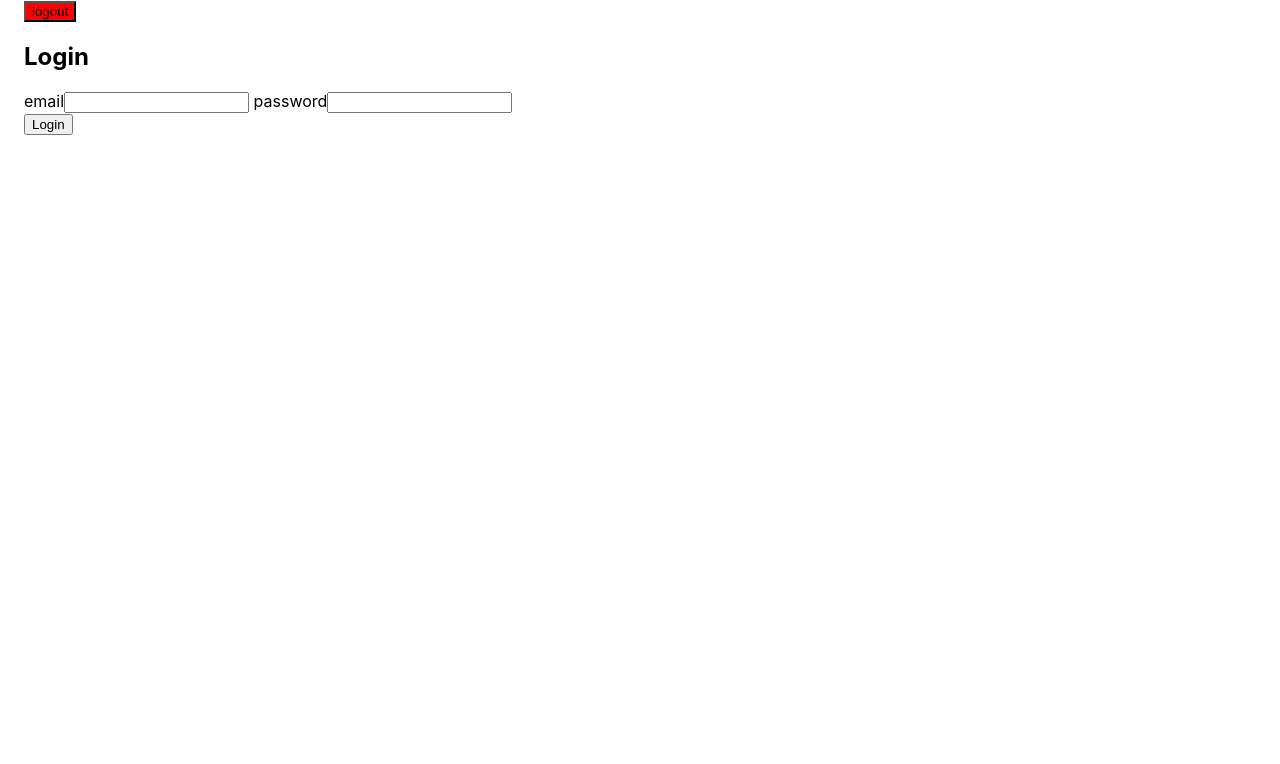
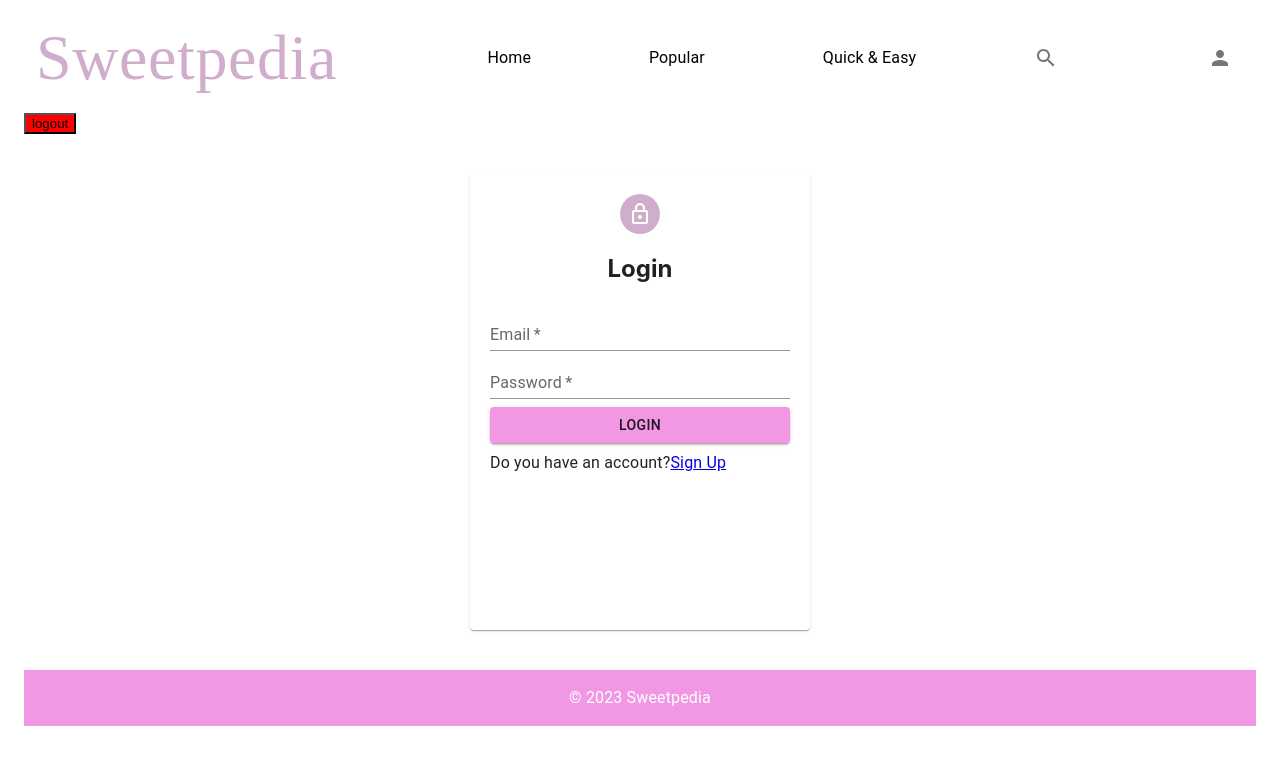
Before and after one commit to moniquemsantos/Sweetpedia-MERN-App, a React (Create React App) app in the folder client/: page /login in a window 1280 px wide. Shown: the top 764 px of the page. Built offline with nearby package versions, Linux system fonts and the light colour scheme; a web font is replaced by a local one.

Commit message:
FEAT: AppBar List Item Button

```diff
--- a/client/src/components/AppBar.js
+++ b/client/src/components/AppBar.js
@@ -5,6 +5,7 @@ import IconButton from "@mui/material/IconButton";
 import Typography from "@mui/material/Typography";
 import Menu from "@mui/material/Menu";
 import MenuItem from "@mui/material/MenuItem";
+import { useNavigate } from "react-router-dom";
 import { ListItemButton, ListItemIcon, ListItemText } from "@mui/material";
 import Tooltip from "@mui/material/Tooltip";
 import { MyList } from "../styles/appBar";
@@ -17,6 +18,9 @@ const settings = ["Profile", "Logout"];
 function AppBar() {
   const [anchorElNav, setAnchorElNav] = React.useState(null);
   const [anchorElUser, setAnchorElUser] = React.useState(null);
+
+
+  const navigate = useNavigate();
 
   const handleOpenNavMenu = (event) => {
     setAnchorElNav(event.currentTarget);
@@ -76,9 +80,15 @@ function AppBar() {
           </Menu>
         </Box>
         <MyList type="row">
+        <ListItemButton onClick={() => navigate("/")}>
           <ListItemText primary="Home" />
+         </ListItemButton>
+         <ListItemButton onClick={() => navigate("")}>
           <ListItemText primary="Popular" />
+          </ListItemButton>
+          <ListItemButton onClick={() => navigate("")}>
           <ListItemText primary="Quick & Easy" />
+          </ListItemButton>
           <ListItemButton>
             <ListItemIcon>
               <SearchIcon />
--- a/client/src/components/RecipeCard.js
+++ b/client/src/components/RecipeCard.js
@@ -3,7 +3,9 @@ import Card from "@mui/material/Card";
 import CardContent from "@mui/material/CardContent";
 import CardMedia from "@mui/material/CardMedia";
 import Typography from "@mui/material/Typography";
-import { CardActionArea } from "@mui/material";
+import { CardActionArea, CardActions } from "@mui/material";
+import IconButton from "@mui/material/IconButton";
+import FavoriteIcon from "@mui/icons-material/Favorite";
 
 const Recipe = ({ recipe }) => {
   return (
@@ -26,6 +28,11 @@ const Recipe = ({ recipe }) => {
           </Typography>
         </CardContent>
       </CardActionArea>
+      <CardActions>
+      <IconButton aria-label="add to favorites">
+        <FavoriteIcon />
+      </IconButton>
+      </CardActions>
     </Card>
   );
 };
--- a/client/src/components/RecipesList.js
+++ b/client/src/components/RecipesList.js
@@ -1,4 +1,4 @@
-import { useEffect, useState, Fragment } from "react";
+import { useEffect, useState } from "react";
 import RecipeCard from "./RecipeCard";
 import { Grid } from "@mui/material";
 import { Container } from "@mui/system";
--- /dev/null
+++ b/client/src/styles/Login/index.js
@@ -0,0 +1,23 @@
+import { styled } from "@mui/material/styles";
+import { Avatar, Button, Paper } from "@mui/material";
+import { Colors } from "../theme";
+
+export const PaperLogin = styled(Paper)(() => ({
+  padding: 20,
+  width: 300,
+  height: "52vh",
+  margin: "40px auto",
+}));
+
+export const AvatarStyle = styled(Avatar)(() => ({
+    backgroundColor: Colors.secondary,
+}));
+
+export const BtnStyle = styled(Button)(() => ({
+  margin: "8px 0",
+  backgroundColor: Colors.primary,
+}));
+
+export const LinkStyle = {
+  margin: "8px",
+};
--- a/client/src/views/Login.js
+++ b/client/src/views/Login.js
@@ -1,5 +1,11 @@
 import { useEffect, useState } from "react";
+import { Grid, TextField, Typography } from "@mui/material";
+import AppBar from "../components/AppBar";
 import { getToken } from "../utils/getToken";
+import Footer from "../components/Footer";
+import { AvatarStyle, BtnStyle, PaperLogin } from "../styles/Login";
+import LockOutlinedIcon from "@mui/icons-material/LockOutlined";
+import { Link } from "react-router-dom";
 
 function Login() {
   const [loginUser, setLoginUser] = useState({});
@@ -52,31 +58,53 @@ function Login() {
   }, [loginUser]);
 
   return (
-    <div className="show-borders">
+    <>
+      <Grid>
+        <AppBar />
         <button style={{ backgroundColor: "red" }} onClick={logout}>
         logout
       </button>
+
+        <PaperLogin>
+          <Grid align="center">
+            <AvatarStyle>
+              <LockOutlinedIcon />
+            </AvatarStyle>
             <h2>Login</h2>
-
-      <div className="container">
-        <label htmlFor="login-email">email</label>
-        <input
-          type="email"
-          name="email"
-          id="login-email"
+          </Grid>
+          <TextField
+            variant="standard"
+            label="Email"
+            id="email"
+            fullWidth
+            required
             onChange={handleInputChange}
           />
-        <label htmlFor="login-password"> password</label>
-        <input
+
+          <TextField
+            variant="standard"
+            label="Password"
             type="password"
-          name="password"
-          id="login-password"
+            fullWidth
+            required
             onChange={handleInputChange}
           />
-      </div>
 
-      <button onClick={login}>Login</button>
-    </div>
+          <BtnStyle onClick={login} type="submit" variant="contained" fullWidth>
+            Login
+          </BtnStyle>
+
+          <Typography>
+            {" "}
+            Do you have an account?
+            <Link to="/signup">Sign Up</Link>
+          </Typography>
+        </PaperLogin>
+
+      </Grid>
+      <Footer/>
+    </>
+
   );
 }
 
```
Also changed, not shown: client/src/styles/footerStyle.js (added). Lines whose indentation alone changed are shown as unchanged.
